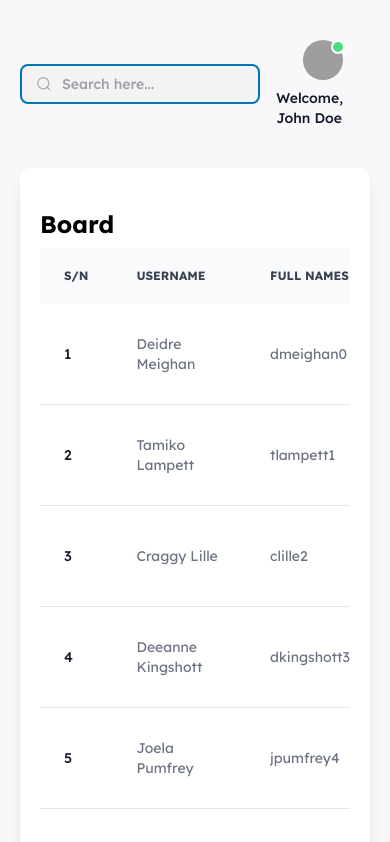
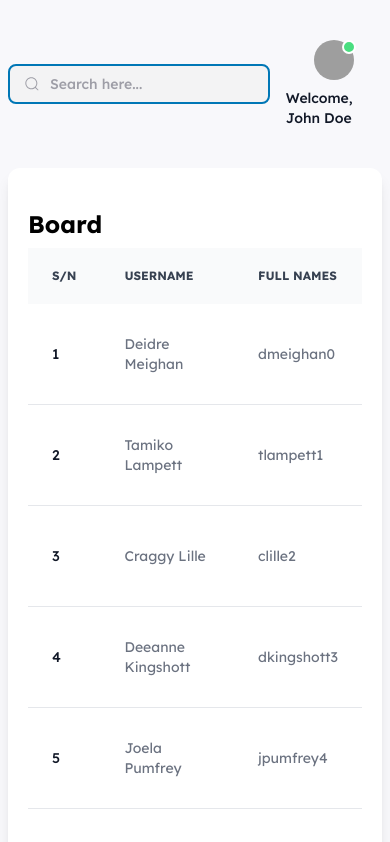
Before and after one commit to metalekan/Nukam, a plain HTML site: page index.html in a window 390 px wide. Shown: the top 842 px of the page. Drawn offline with nearby package versions, Linux system fonts and the light colour scheme; grey boxes are pictures that could not be loaded.

Commit message:
new commit

```diff
--- a/index.html
+++ b/index.html
@@ -82,7 +82,7 @@
     </nav>
 
     <main
-      class="w-full xl:w-[85%] ms-0 xl:ms-[15%] mmin-h-screen py-10 px-5 xl:px-10 flex flex-col gap-10 bg-[#f8f8fb] dark:bg-[#011222]"
+      class="w-full xl:w-[85%] ms-0 xl:ms-[15%] mmin-h-screen py-10 px-2 md:px-5 xl:px-10 flex flex-col gap-10 bg-[#f8f8fb] dark:bg-[#011222]"
     >
       <div class="flex items-center justify-between gap-4">
         <form class="group w-full">
```
